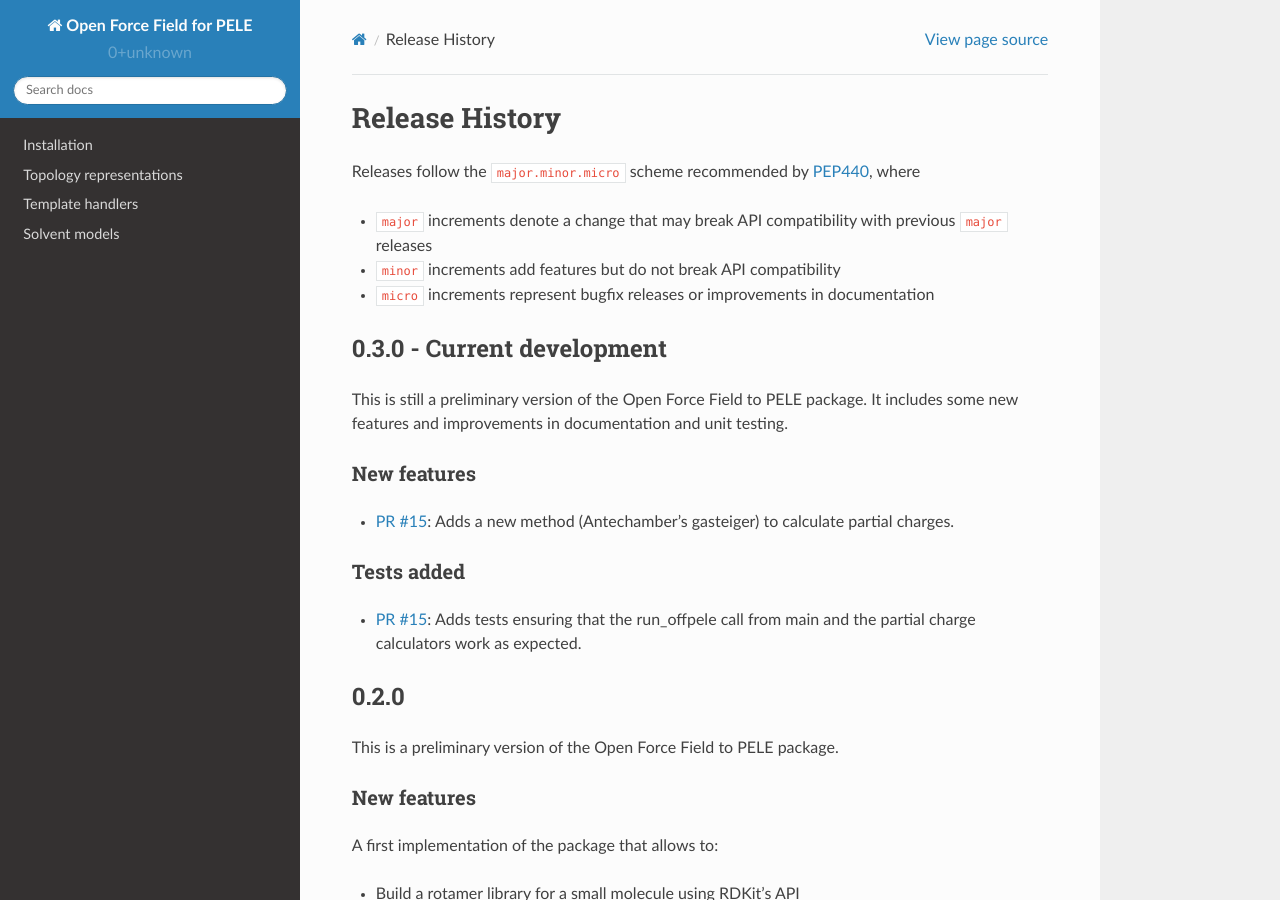
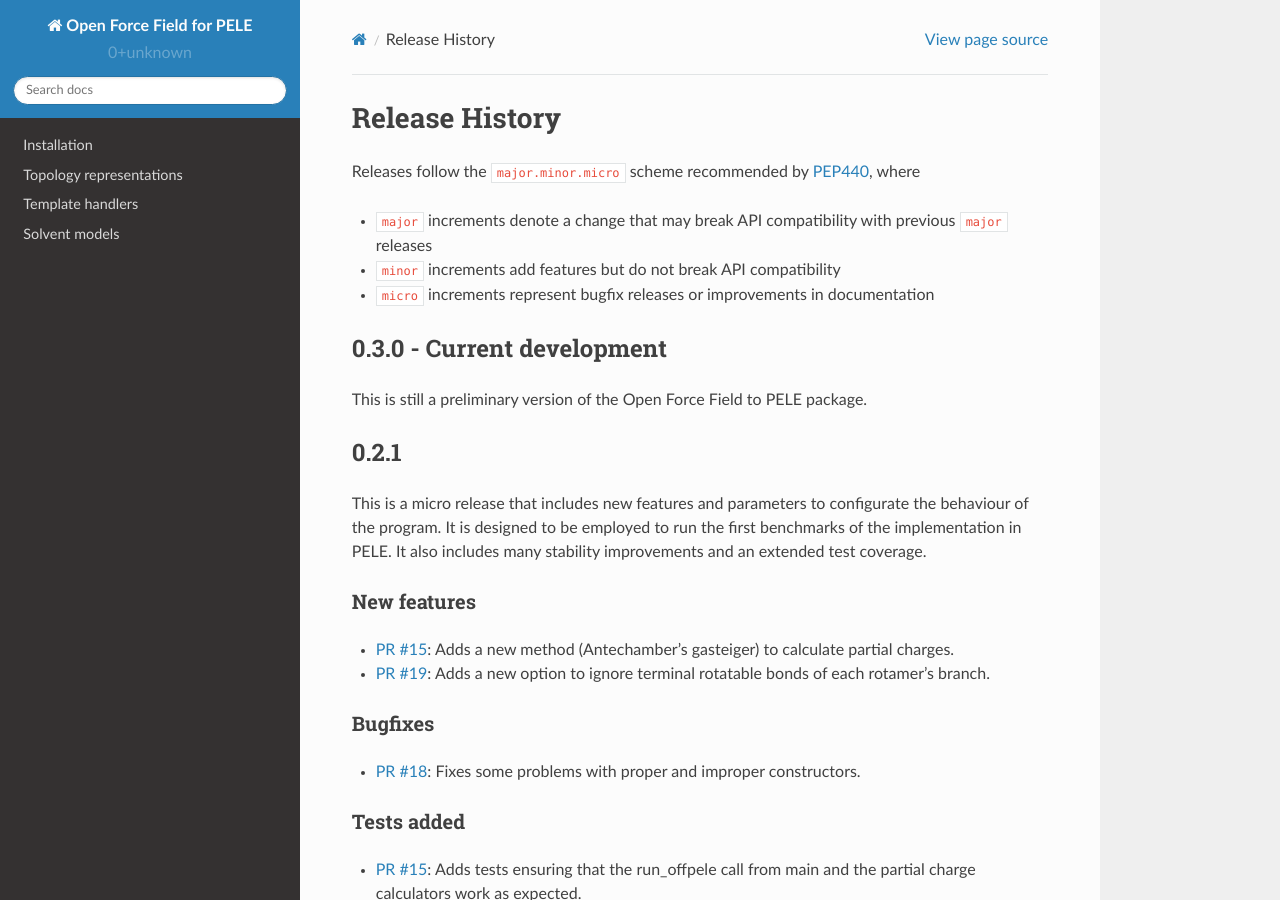
Before and after one commit to martimunicoy/peleffy, a Sphinx documentation site: the page built from docs/releasehistory.rst, in a window 1280 px wide and 900 px high. Built offline with Sphinx 7.4.7 and the Read the Docs theme 2.0.0, drawn with Linux system fonts in a browser that asks for light colours; some of the changed text lies outside the part shown.

Commit message:
Update releasehistory.rst

```diff
--- a/docs/releasehistory.rst
+++ b/docs/releasehistory.rst
@@ -10,15 +10,29 @@ Releases follow the ``major.minor.micro`` scheme recommended by `PEP440 <https:/
 0.3.0 - Current development
 -------------------------
 
-This is still a preliminary version of the Open Force Field to PELE package. It includes some new features and improvements in documentation and unit testing.
+This is still a preliminary version of the Open Force Field to PELE package.
+
+
+0.2.1
+-----
+
+This is a micro release that includes new features and parameters to configurate the behaviour of the program.
+It is designed to be employed to run the first benchmarks of the implementation in PELE.
+It also includes many stability improvements and an extended test coverage.
 
 New features
 """"""""""""
 - `PR #15 <https://github.com/martimunicoy/offpele/pull/15>`_: Adds a new method (Antechamber's gasteiger) to calculate partial charges.
+- `PR #19 <https://github.com/martimunicoy/offpele/pull/19>`_: Adds a new option to ignore terminal rotatable bonds of each rotamer's branch.
+
+Bugfixes
+""""""""
+- `PR #18 <https://github.com/martimunicoy/offpele/pull/18>`_: Fixes some problems with proper and improper constructors.
 
 Tests added
 """""""""""
 - `PR #15 <https://github.com/martimunicoy/offpele/pull/15>`_: Adds tests ensuring that the run_offpele call from main and the partial charge calculators work as expected.
+- `PR #19 <https://github.com/martimunicoy/offpele/pull/19>`_: Adds tests to validate the construction of the `RotamerLibrary` class and the filtering of terminal rotatable bonds.
 
 
 0.2.0
```
